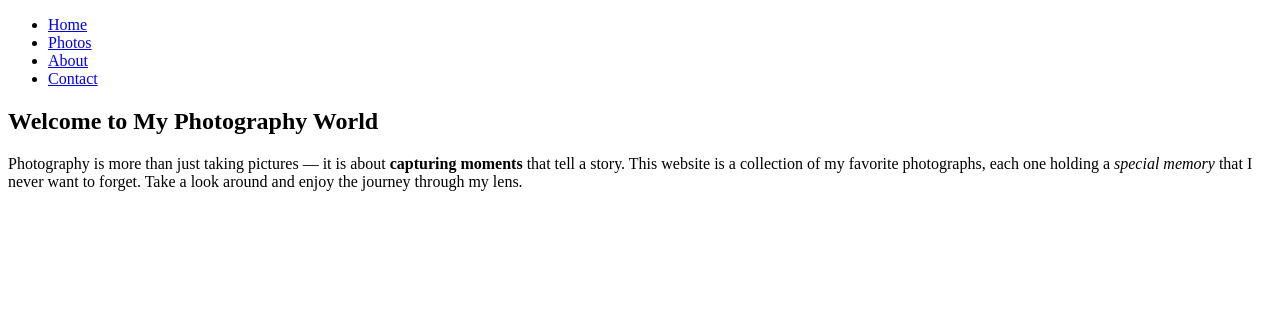
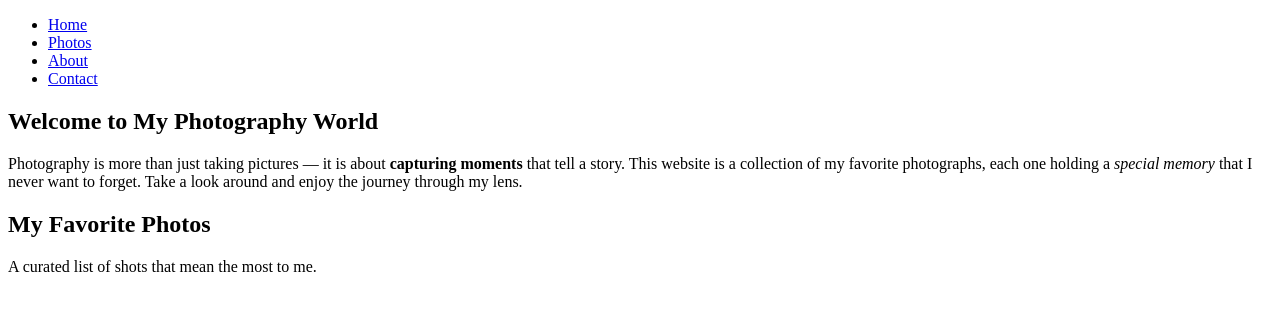
Before and after one commit to yusufmaida82-art/newphotography, a plain HTML site: page index.html in a window 1280 px wide. Drawn offline with Linux system fonts and the light colour scheme.

Commit message:
my favourite photos

```diff
--- a/index.html
+++ b/index.html
@@ -31,3 +31,8 @@
         </p>
       </div>
     </section>
+
+    <!-- FAVORITE PHOTOS SECTION -->
+    <section id="photos">
+      <h2>My Favorite Photos</h2>
+      <p>A curated list of shots that mean the most to me.</p>
```
